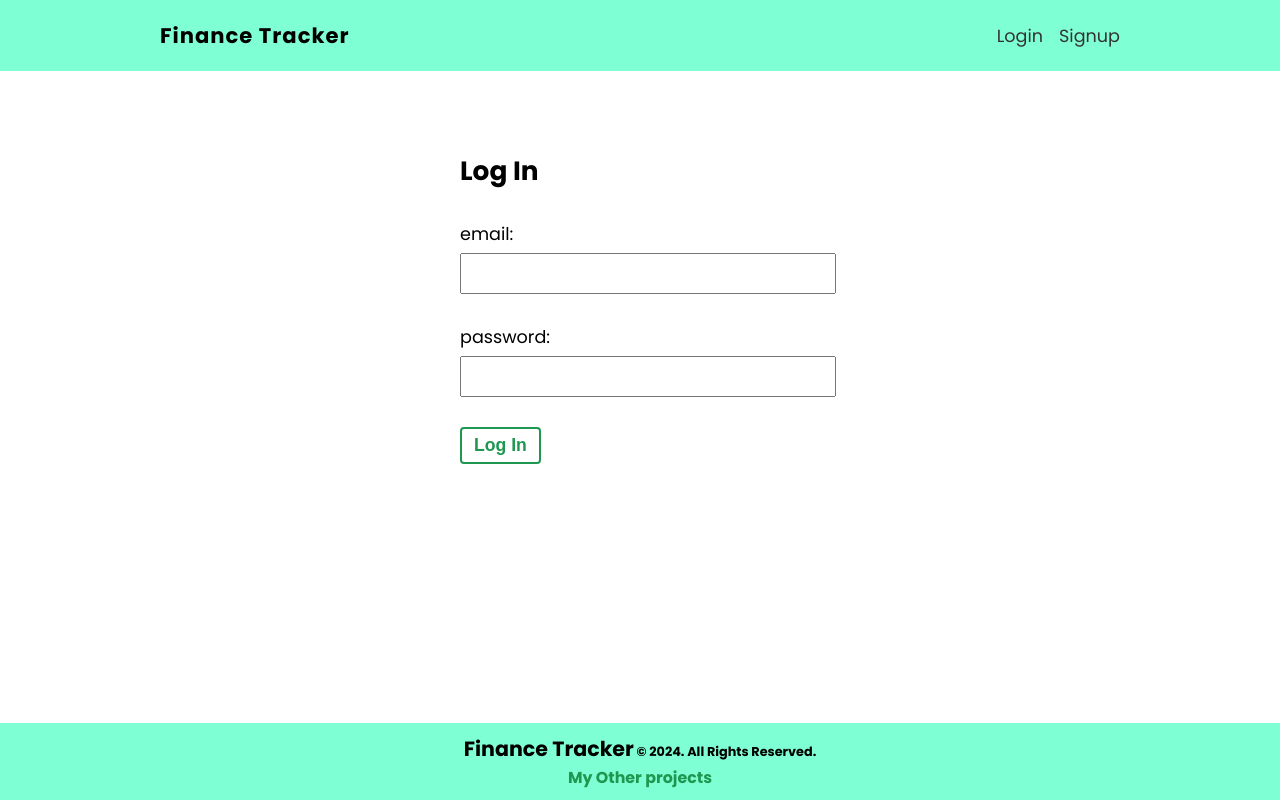
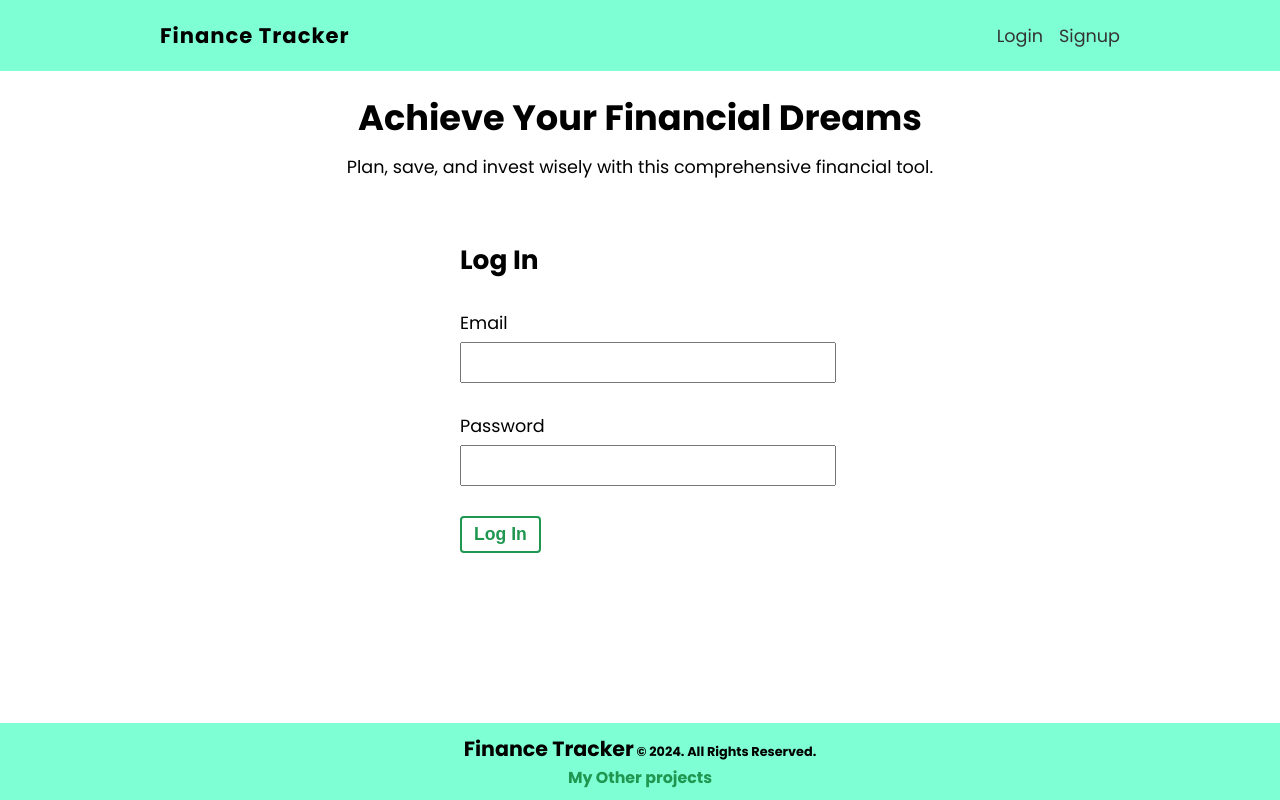
Before and after one commit to sidchopp/fin-track, a React (Create React App) app: page /login in a window 1280 px wide. Built offline with nearby package versions, Linux system fonts and the light colour scheme; no server answers.

Commit message:
hero section added, My transaction message added

```diff
--- a/src/App.js
+++ b/src/App.js
@@ -1,7 +1,7 @@
 import { BrowserRouter, Routes, Route, Navigate } from "react-router-dom";
 import { useAuthContext } from "./hooks/useAuthContext";
 import { Home, Login, Signup } from "./pages";
-import { Navbar, Footer } from "./components";
+import { Navbar, Footer, Hero } from "./components";
 
 function App() {
   const { authIsReady, user } = useAuthContext();
@@ -10,6 +10,7 @@ function App() {
       {authIsReady && (
         <BrowserRouter>
           <Navbar />
+          <Hero />
           <Routes>
             <Route
               path="/"
@@ -24,6 +25,7 @@ function App() {
               element={user ? <Navigate to="/" /> : <Signup />}
             />
           </Routes>
+
           <Footer />
         </BrowserRouter>
       )}
--- /dev/null
+++ b/src/components/hero/Hero.js
@@ -0,0 +1,14 @@
+import style from "./Hero.module.css";
+
+const Hero = () => {
+  return (
+    <div className={style.hero}>
+      <h1>Achieve Your Financial Dreams</h1>
+      <p>
+        Plan, save, and invest wisely with this comprehensive financial tool.
+      </p>
+    </div>
+  );
+};
+
+export { Hero };
--- /dev/null
+++ b/src/components/hero/Hero.module.css
@@ -0,0 +1,8 @@
+.hero {
+    text-align: center;
+    padding: 20px 0;
+}
+
+.hero p {
+    margin: 10px auto;
+}
--- a/src/components/index.js
+++ b/src/components/index.js
@@ -1,4 +1,5 @@
 import { Navbar } from "./navbar/Navbar";
 import { Footer } from "./footer/Footer";
+import { Hero } from "./hero/Hero";
 
-export { Navbar, Footer };
+export { Navbar, Footer, Hero };
--- a/src/pages/home/Home.module.css
+++ b/src/pages/home/Home.module.css
@@ -118,3 +118,7 @@
     font-size: 0.9em;
     cursor: pointer;
 }
+.transactions .myTransactions {
+    font-size: 2.5 rem;
+    padding: 10px 0px;
+}
--- a/src/pages/home/TransactionList.js
+++ b/src/pages/home/TransactionList.js
@@ -2,12 +2,17 @@ import { useFirestore } from "../../hooks/useFirestore";
 import styles from "./Home.module.css";
 
 function TransactionList({ transactions }) {
-  const { deleteDocument, response } = useFirestore("transactions");
-  console.log(response);
+  const { deleteDocument } = useFirestore("transactions");
+  console.log(transactions);
   return (
-    <>
+    <div className={styles.transactions}>
       <h3>My Transactions</h3>
-      <ul className={styles.transactions}>
+      {transactions.length === 0 && (
+        <p className={styles.myTransactions}>
+          You have no transaction yet. You have to add a transaction first.
+        </p>
+      )}
+      <ul>
         {transactions.map((transaction) => (
           <li key={transaction.id}>
             <p className={styles.name}>{transaction.name}</p>
@@ -16,7 +21,7 @@ function TransactionList({ transactions }) {
           </li>
         ))}
       </ul>
-    </>
+    </div>
   );
 }
 
--- a/src/pages/login/Login.js
+++ b/src/pages/login/Login.js
@@ -16,7 +16,7 @@ const Login = () => {
     <form onSubmit={handleSubmit} className={styles["login-form"]}>
       <h2>Log In</h2>
       <label>
-        <span>email:</span>
+        <span>Email</span>
         <input
           type="email"
           onChange={(e) => setEmail(e.target.value)}
@@ -24,7 +24,7 @@ const Login = () => {
         />
       </label>
       <label>
-        <span>password:</span>
+        <span>Password</span>
         <input
           type="password"
           onChange={(e) => setPassword(e.target.value)}
--- a/src/pages/login/Login.module.css
+++ b/src/pages/login/Login.module.css
@@ -1,6 +1,6 @@
 .login-form {
     max-width: 360px;
-    margin: 60px auto;
+    margin: 10px auto;
     padding: 20px;
 }
 
```
